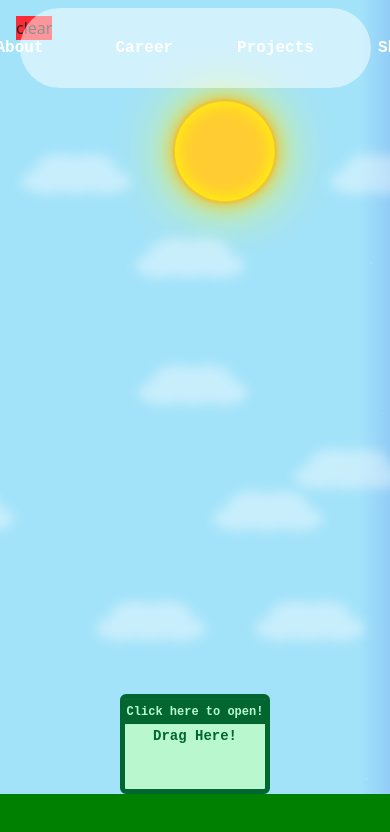
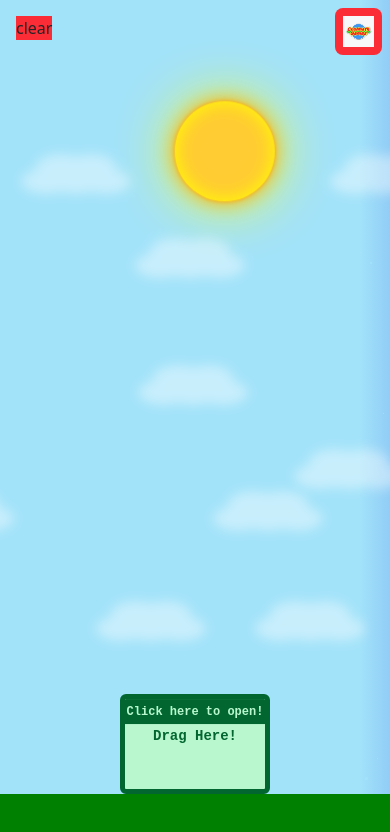
Before and after one commit to cala28124-sketch/portfolio-project, a React app: page / in a window 390 px wide. Both pictures are taken after a click on the button "Welcome to my Portfolio! Click me to start!". Shown: the top 832 px of the page. Built offline with nearby package versions, Linux system fonts and the light colour scheme; the HTML template or start-up script is replaced by a standard one; a web font is replaced by a local one.

Commit message:
mobilemenutemplateset

```diff
--- a/src/components/Navbar.tsx
+++ b/src/components/Navbar.tsx
@@ -39,21 +39,76 @@ const Navbar = ({
 }: Props) => {
   const [firstclick, setfirstclick] = useState(true);
   const [Mount, setMount] = useState(false);
+  const [dropdownopen, setdropdownopen] = useState(false);
+  const [dropdownclose, setdropdownclose] = useState(true);
 
   useEffect(() => {
     if (Mount) {
       const element = document.getElementById("navbar");
+      const element2 = document.getElementById("mobiledrop");
       element?.classList.remove("opacity-0");
+      element2?.classList.remove("opacity-0");
     } else {
       setMount(true);
     }
   }, [Start]);
+
+  useEffect(() => {
+    if (Mount) {
+      if (dropdownclose) {
+        const element = document.getElementById("dropdownbox");
+        element?.classList.remove("opacity-0");
+        element?.classList.add("exit");
+      } else {
+        const element = document.getElementById("dropdownbox");
+        element?.classList.remove("opacity-0");
+      }
+    } else {
+      setMount(true);
+    }
+  }, [dropdownclose]);
+
   return (
     <>
-      <div className="flex justify-center pointer-events-auto">
+      <button
+        id="mobiledrop"
+        onClick={() => {
+          if (dropdownclose) {
+            setdropdownopen(true);
+            setdropdownclose(false);
+          } else {
+            setdropdownopen(false);
+            setdropdownclose(true);
+          }
+        }}
+        className={`lg:hidden absolute top-2 right-2 w-[12%] !rounded-lg !bg-red-500 z-20 opacity-0 ${
+          Start ? "startslow" : "pointer-events-none"
+        }`}
+      >
+        <img className="p-2" src="/test_logo.webp" alt="shhhh silly" />
+      </button>
+      <div className=" flex justify-center pointer-events-auto">
+        <div
+          id="dropdownbox"
+          className={`z-20 flex flex-col rounded-lg lg:hidden absolute top-15 h-[40%] w-[75%] bg-white bg-opacity-50 opacity-0 transition-opacity duration-1600 ease-out ${
+            dropdownopen ? "start pointer-events-auto" : "pointer-events-none"
+          }`}
+        >
+          <button
+            onClick={() => {
+              setspawnabout(true);
+            }}
+            className=" py-2 px-8 !rounded-full scale-100 transform transition duration-150 hover:!bg-white hover:text-gray-400 hover:scale-110 "
+          >
+            About
+          </button>
+        </div>
+      </div>
+
+      <div className=" flex justify-center pointer-events-auto">
         <div
           id="navbar"
-          className={`w-[90%] lg:w-[900px] pointer-events-auto flex justify-center mt-2 transition-opacity duration-1600 ease-out z-20 opacity-0 font
+          className={`max-lg:hidden w-[90%] lg:w-[900px] pointer-events-auto flex justify-center mt-2 transition-opacity duration-1600 ease-out z-20 opacity-0 font
 
       ${Start ? "startslow" : "pointer-events-none"}
 
```
